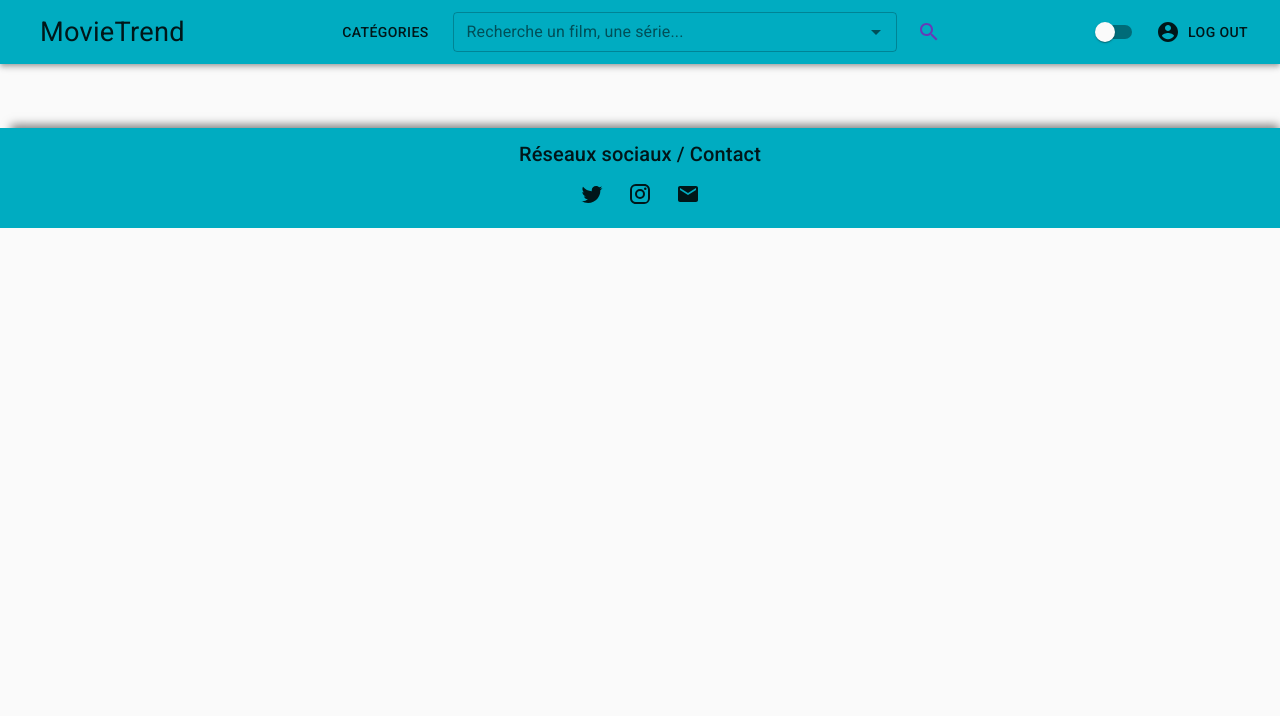
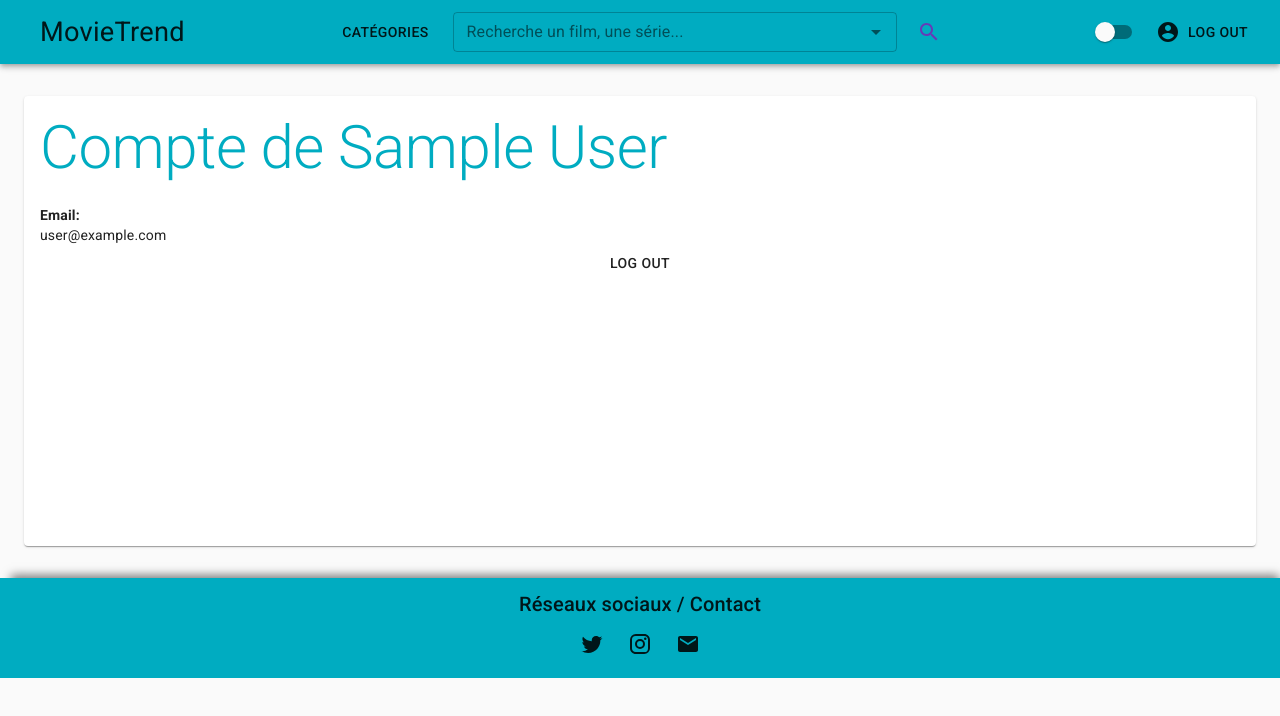
Before and after one commit to Claudie-code/movie, a React (Create React App) app: page /account in a window 1280 px wide. Shown: the top 716 px of the page. Built offline with nearby package versions, Linux system fonts and the light colour scheme; no server answers; the database is empty; sample sign-in values are in the browser's storage.

Commit message:
new component account

```diff
--- a/src/App.js
+++ b/src/App.js
@@ -6,6 +6,7 @@ import GenrePage from './containers/GenrePage/GenrePage';
 import Signup from './containers/Signup/Signup';
 import Login from './containers/Login/Login';
 import Profile from './containers/Profile/Profile';
+import Account from './containers/Account/Account';
 import SearchQueryPage from './containers/SearchQueryPage/SearchQueryPage';
 import MoviePage from './containers/MoviePage/MoviePage';
 import SeriePage from './containers/SeriePage/SeriePage';
@@ -91,6 +92,7 @@ function App() {
                 <Route exact path="/login" component={Login} />
                 <Route exact path="/forgot-password" component={ForgotPassword} />
                 <PrivateRoute exact path="/profile" component={Profile} seriesGenres={seriesGenres} moviesGenres={moviesGenres} />
+                <PrivateRoute exact path="/account" component={Account} />
               </Switch>
             }
           </Container>
--- /dev/null
+++ b/src/containers/Account/Account.js
@@ -0,0 +1,44 @@
+import { makeStyles, Paper, Box, Button } from '@material-ui/core';
+import { Alert } from '@material-ui/lab';
+import { useState } from 'react';
+import { useHistory } from 'react-router';
+import Title from "../../components/Title";
+import { useAuth } from '../../contexts/AuthContext';
+
+const useStyles = makeStyles(theme => ({
+    paper: {
+        padding: theme.spacing(2),
+        display: "flex",
+        overflowX: "auto",
+        flexDirection: "column",
+        minHeight: 450
+    },
+}));
+
+export default function Profile() {
+    const [ error, setError ] = useState('');
+    const classes = useStyles();
+    const { currentUser, logout } = useAuth();
+    const history = useHistory();
+
+    async function handleLogout() {
+        setError('');
+        try {
+          await logout();
+          history.push('/login')
+        } catch {
+          setError('Failed to log out')
+        }
+    }
+
+    return (
+
+        <Paper className={classes.paper}>
+            <Title>Compte de {currentUser.displayName}</Title>
+            {error && <Alert severity="error">{error}</Alert>}
+            <strong>Email:</strong> {currentUser.email}
+            <Button onClick={handleLogout} color="red">Log out</Button>
+        </Paper>
+
+    )
+}
--- a/src/containers/Login/Login.js
+++ b/src/containers/Login/Login.js
@@ -39,7 +39,7 @@ function Login() {
             getFavorites();
             history.push('/');
         } catch {
-            setError('Erreur de connexion');
+            setError('Echec de la connexion');
         }
         setLoading(false);
     };
--- a/src/containers/Profile/Profile.js
+++ b/src/containers/Profile/Profile.js
@@ -1,4 +1,4 @@
-import { makeStyles, Paper, Box } from '@material-ui/core';
+import { makeStyles, Paper, Box, Typography } from '@material-ui/core';
 import Title from "../../components/Title";
 import CardsWithTitleAndGenre from "../../components/CardsWithTitleAndGenre";
 import { useAuth } from '../../contexts/AuthContext';
@@ -21,7 +21,11 @@ export default function Profile({ seriesGenres, moviesGenres }) {
 
         <Paper className={classes.paper}>
             <Title>Profil de {currentUser.displayName}</Title>
+            <Typography component="h3" variant="h4" gutterBottom>
+                    Mes favoris
+            </Typography>
             <Box display="flex">
+
                 <CardsWithTitleAndGenre seriesAndMovies={favorites} seriesGenres={seriesGenres} moviesGenres={moviesGenres}/>
             </Box>
         </Paper>
--- a/src/containers/Signup/Signup.js
+++ b/src/containers/Signup/Signup.js
@@ -36,7 +36,7 @@ function Signup(props) {
     async function handleSubmit(event) {
         event.preventDefault();
         if (passwordRef.current.value !== passwordConfirmRef.current.value) {
-            return setError('Passwords do not match');
+            return setError('Les mots de passe ne correspondent pas');
         }
         try {
             setLoading(true);
```
